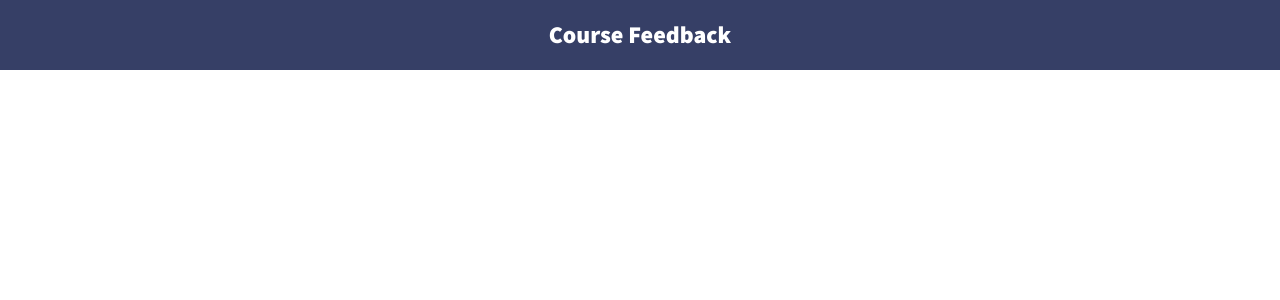
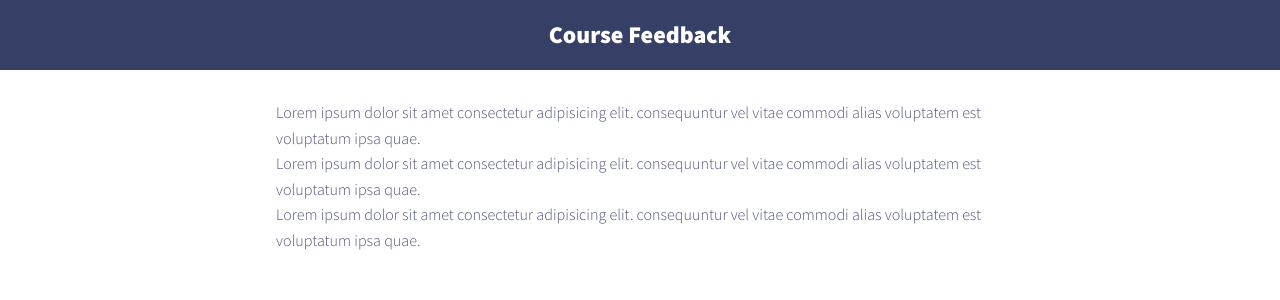
Before and after one commit to HuiGong-dev/course-feedback, a React (Create React App) app: page / in a window 1280 px wide. Shown: the top 300 px of the page. Built offline with nearby package versions, Linux system fonts and the light colour scheme.

Commit message:
add js data

```diff
--- a/src/App.js
+++ b/src/App.js
@@ -1,11 +1,17 @@
 import Header from './components/Header';
+import FeedbackData from './data/FeedbackData';
+import {useState} from 'react';
+import FeedbackList from './components/FeedbackList';
 
 function App() {
+    const [feedback, setFeedback] = useState(FeedbackData);
+
+
     return (
         <>
         <Header />
         <div className='container'>
-            <h1>Hello world</h1>
+            <FeedbackList feedback= {feedback}/>
         </div>
 
         </>
--- /dev/null
+++ b/src/components/FeedbackList.jsx
@@ -0,0 +1,26 @@
+import React from 'react';
+import PropTypes from 'prop-types';
+
+function FeedbackList({feedback}) {
+    if (!feedback || feedback.length === 0){
+        return <p>No Feedback Yet</p>
+    }
+
+    return (
+        <div className='feedback-list'>
+            {feedback.map((item)=>(<p>{item.text}</p>))}
+        </div>
+    )
+}
+
+FeedbackList.propTypes = {
+    feedback: PropTypes.arrayOf(
+        PropTypes.shape({
+            id: PropTypes.number.isRequired,
+            text: PropTypes.string.isRequired,
+            rating: PropTypes.number.isRequired,
+        })
+    )
+}
+
+export default FeedbackList;
--- /dev/null
+++ b/src/data/FeedbackData.js
@@ -0,0 +1,19 @@
+const FeedbackData = [
+    {
+      id: 1,
+      rating: 10,
+      text: 'Lorem ipsum dolor sit amet consectetur adipisicing elit. consequuntur vel vitae commodi alias voluptatem est voluptatum ipsa quae.',
+    },
+    {
+      id: 2,
+      rating: 9,
+      text: 'Lorem ipsum dolor sit amet consectetur adipisicing elit. consequuntur vel vitae commodi alias voluptatem est voluptatum ipsa quae.',
+    },
+    {
+      id: 3,
+      rating: 8,
+      text: 'Lorem ipsum dolor sit amet consectetur adipisicing elit. consequuntur vel vitae commodi alias voluptatem est voluptatum ipsa quae.',
+    },
+  ]
+
+  export default FeedbackData
--- a/src/index.css
+++ b/src/index.css
@@ -20,6 +20,7 @@
     --clr-light: #fff;
     --ckr-grey: #f7f8fd;
     --clr-dark: #363f66;
+    --clr-text-dark: #4f537c;
     --clr-accent: #5cfe50;
 
 }
@@ -27,7 +28,7 @@
 body {
   font-family: 'Source Sans Pro', sans-serif;
   background-color: var(--clr-grey);
-  color: var(--clr-light);
+  color: var(--clr-text-dark);
   line-height: 1.6;
 }
 
```
